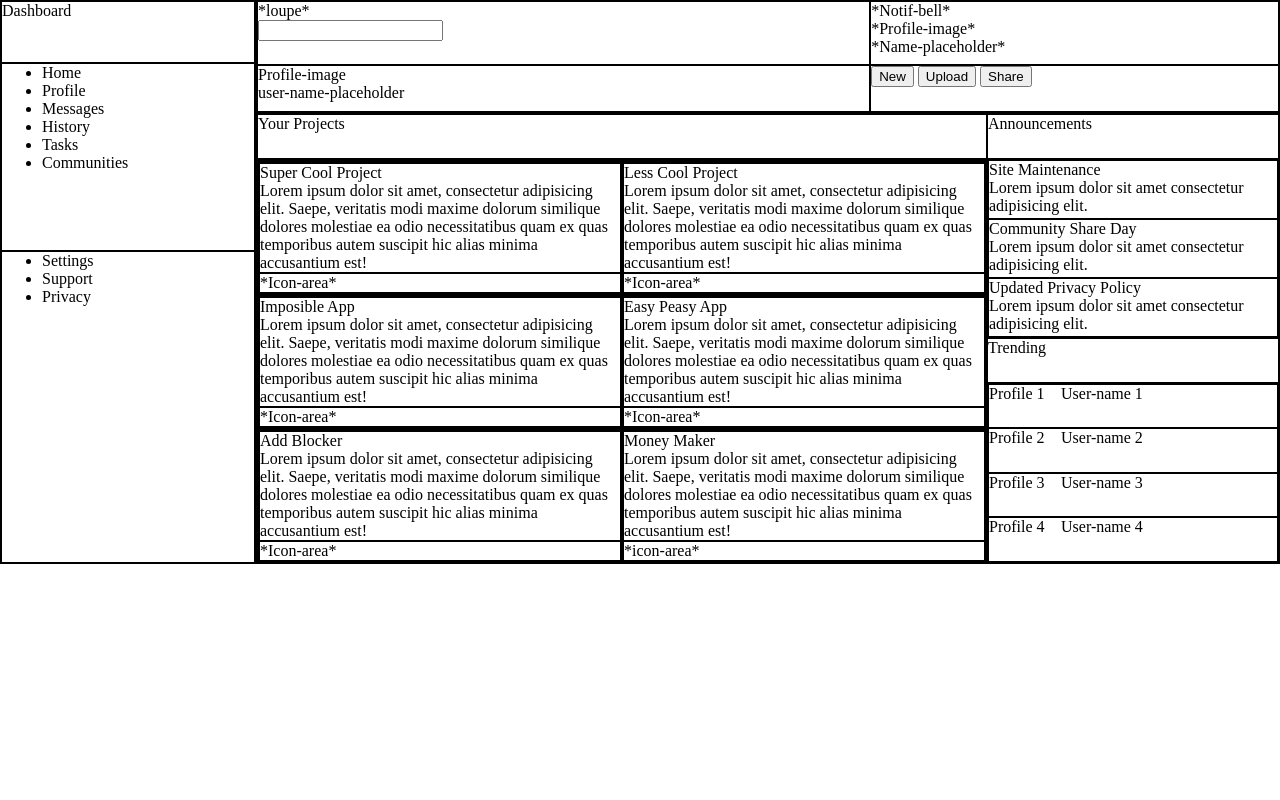
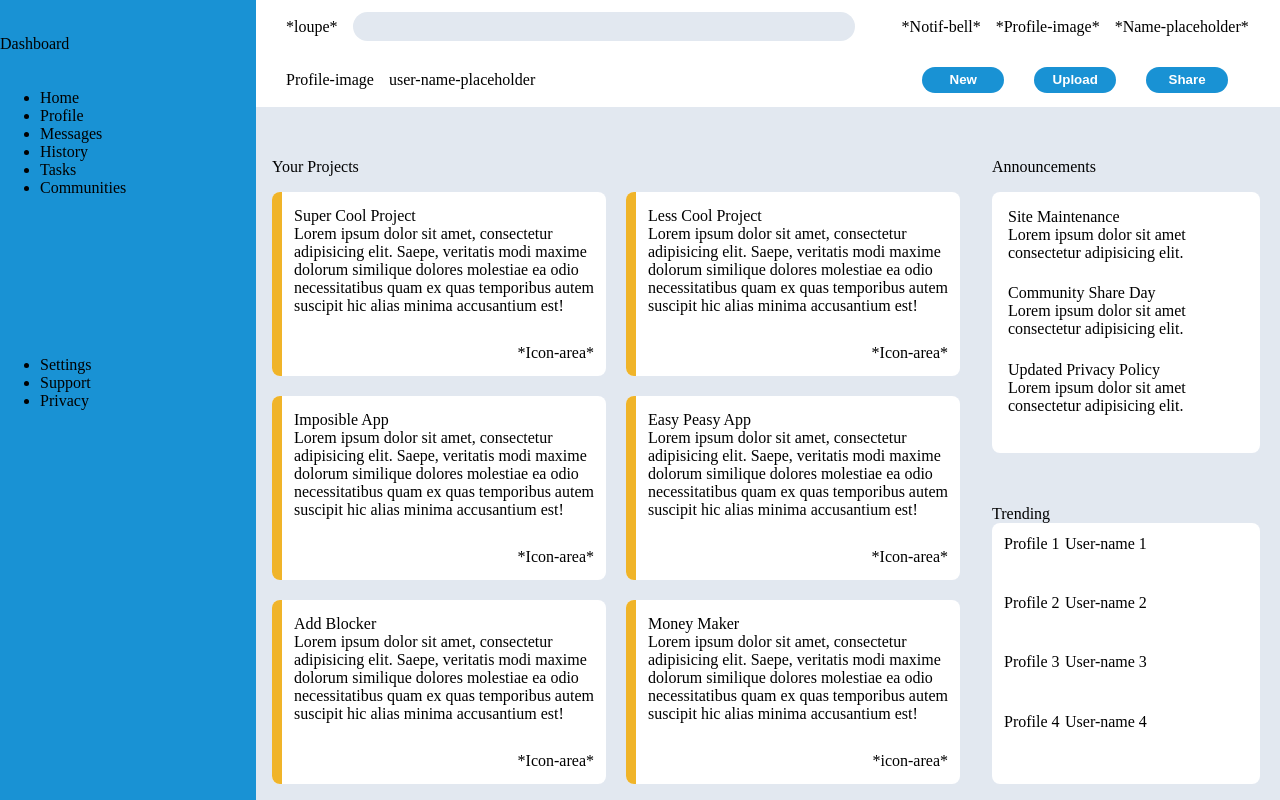
Before and after one commit to Setnegrusni/admin-dashboard-project, a plain HTML site: page index.html in a window 1280 px wide. Drawn offline with Linux system fonts and the light colour scheme.

Commit message:
Added styles to improve view

```diff
--- a/style.css
+++ b/style.css
@@ -3,13 +3,13 @@
 }
 
 html, body {
-    max-height: 100%;
+    height: 100%;
     box-sizing: border-box;
 }
-
-body div { /*Esto es para ver los bordes de los divs*/
+/*
+body div { /*Esto es para ver los bordes de los divs
     border: 1px solid black;
-}
+}*/
 
 body {
     display: grid;
@@ -21,33 +21,143 @@ body {
     grid-row: 1 / span 2;
     display: grid;
     grid-template-rows: 1fr 3fr 5fr;
+    background-color: #1992d4;
+}
+
+.logo {
+    display: flex;
+    align-items: center;
 }
 
 .header {
     display: grid;
     grid-template-columns: 1.5fr 1fr;
+    grid-template-rows: 1fr 1fr;
+    background-color: #ffffff;
+}
+
+.search-bar {
+    display: flex;
+    align-items: center;
+    padding-left: 30px;
+    padding-right: 15px;
+    gap: 15px;
+}
+
+.search-bar #bar {
+    background-color: #e2e8f0;
+    border-style: none;
+    width: 100%;
+    height: 50%;
+    border-radius: 20px;
+}
+
+.user-options {
+    display: flex;
+    align-items: center;
+    justify-content: center;
+    gap: 15px;
+}
+
+.user-name {
+    display: flex;
+    align-items: center;
+    gap: 15px;
+    padding-left: 30px;
+    padding-right: 15px;
+}
+
+.user-actions {
+    display: flex;
+    align-items: center;
+    justify-content: center;
+    gap: 30px;
+}
+
+button {
+    border-style: none;
+    border-radius: 20px;
+    width: 20%;
+    height: 50%;
+    background-color: #1992d4;
+    color: #ffffff;
+    font-weight: bold;
 }
 
 .main-content {
     display: grid;
     grid-template-columns: 2.5fr 1fr;
     grid-template-rows: 1fr 4fr 1fr 4fr;
+    background-color: #e2e8f0;
+    column-gap: 16px;
+}
+
+.section-title {
+    display: flex;
+    flex-direction: column;
+    justify-content: flex-end;
+}
+
+.section-title.one {
+    padding-left: 16px;
+}
+
+.section-title.two, .section-title.three {
+    margin-right: 20px;
 }
 
 .project-section {
     grid-row: 2 / span 3;
     display: grid;
     grid-template-columns: repeat(auto-fit, minmax(250px, 1fr));
+    gap: 20px;
+    padding: 16px;
+}
+
+.card {
+    background-color: #ffffff;
+    border-radius: 8px;
+    display: grid;
+    grid-template-columns: 3% 97%;
+    grid-template-rows: 3fr 1fr;
+}
+
+.orange-bar {
+    grid-row: 1 / span 2;
+    background-color: #f0b429;
+    border-top-left-radius: inherit;
+    border-bottom-left-radius: inherit;
+}
+
+.card-text {
+    padding: 15px 12px;
+}
+
+.icon-area {
+    display: flex;
+    align-items: center;
+    justify-content: flex-end;
+    padding-right: 12px;
 }
 
 .announcement-section {
     display: grid;
     grid-template-rows: 1fr 1fr 1fr;
+    background-color: #ffffff;
+    padding: 16px;
+    border-radius: 8px;
+    margin-right: 20px;
+    margin-top: 16px;
 }
 
 .trending-section {
     display: grid;
     grid-template-rows: 1fr 1fr 1fr 1fr;
+    background-color: #ffffff;
+    padding: 12px;
+    border-radius: 8px;
+    margin-right: 20px;
+    margin-bottom: 16px;
 }
 
 .trend-profile {
```
